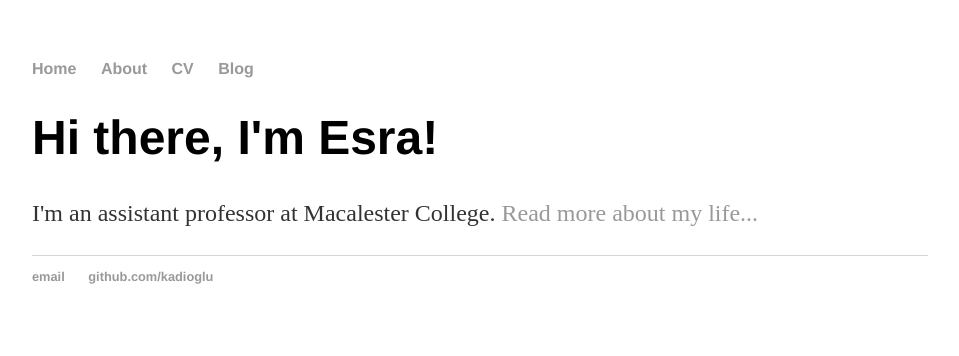
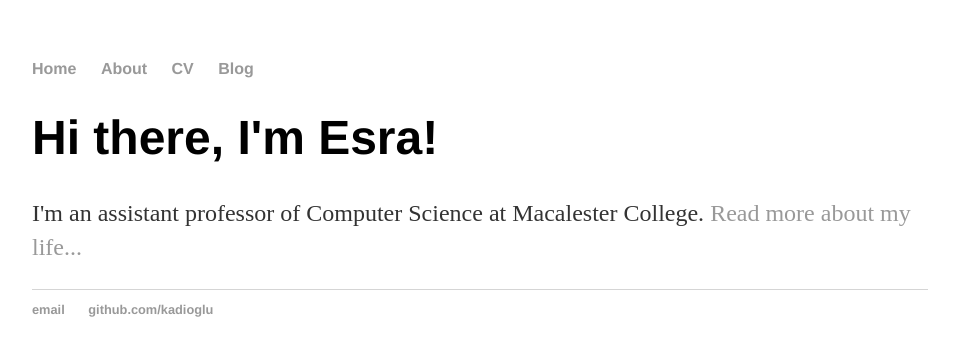
Before and after one commit to kadioglu/kadioglu.github.io, a Jekyll site: the page built from index.html, in a window 1280 px wide. Shown: the top 356 px of the page, without its empty margins (160-1119 px from the left). Built offline with Jekyll 4.4.1, drawn with Linux system fonts in a browser that asks for light colours.

Commit message:
Update index.html
Updated the file after the creation of default.html file. It's much leaner now

```diff
--- a/index.html
+++ b/index.html
@@ -1,30 +1,8 @@
-<!DOCTYPE html>
-<html>
-	<head>
-		<title>Esra KADIOGLU</title>
-		<!-- link to main stylesheet -->
-		<link rel="stylesheet" type="text/css" href="/css/main.css">
-	</head>
-	<body>
-		<nav>
-    		<ul>
-        		<li><a href="/">Home</a></li>
-	        	<li><a href="/about">About</a></li>
-        		<li><a href="/cv">CV</a></li>
-        		<li><a href="/blog">Blog</a></li>
-    		</ul>
-		</nav>
-		<div class="container">
-    		<div class="blurb">
-        		<h1>Hi there, I'm Esra!</h1>
-				<p>I'm an assistant professor at Macalester College. <a href="/about">Read more about my life...</a></p>
-    		</div><!-- /.blurb -->
-		</div><!-- /.container -->
-		<footer>
-    		<ul>
-        		<li><a href="mailto:kadioglu@gmail.com">email</a></li>
-        		<li><a href="https://github.com/kadioglu">github.com/kadioglu</a></li>
-			</ul>
-		</footer>
-	</body>
-</html>
+---
+layout: default
+title: Esra KADIOGLU
+---
+<div class="blurb">
+	<h1>Hi there, I'm Esra!</h1>
+	<p>I'm an assistant professor of Computer Science at Macalester College. <a href="/about">Read more about my life...</a></p>
+</div><!-- /.blurb -->
```
